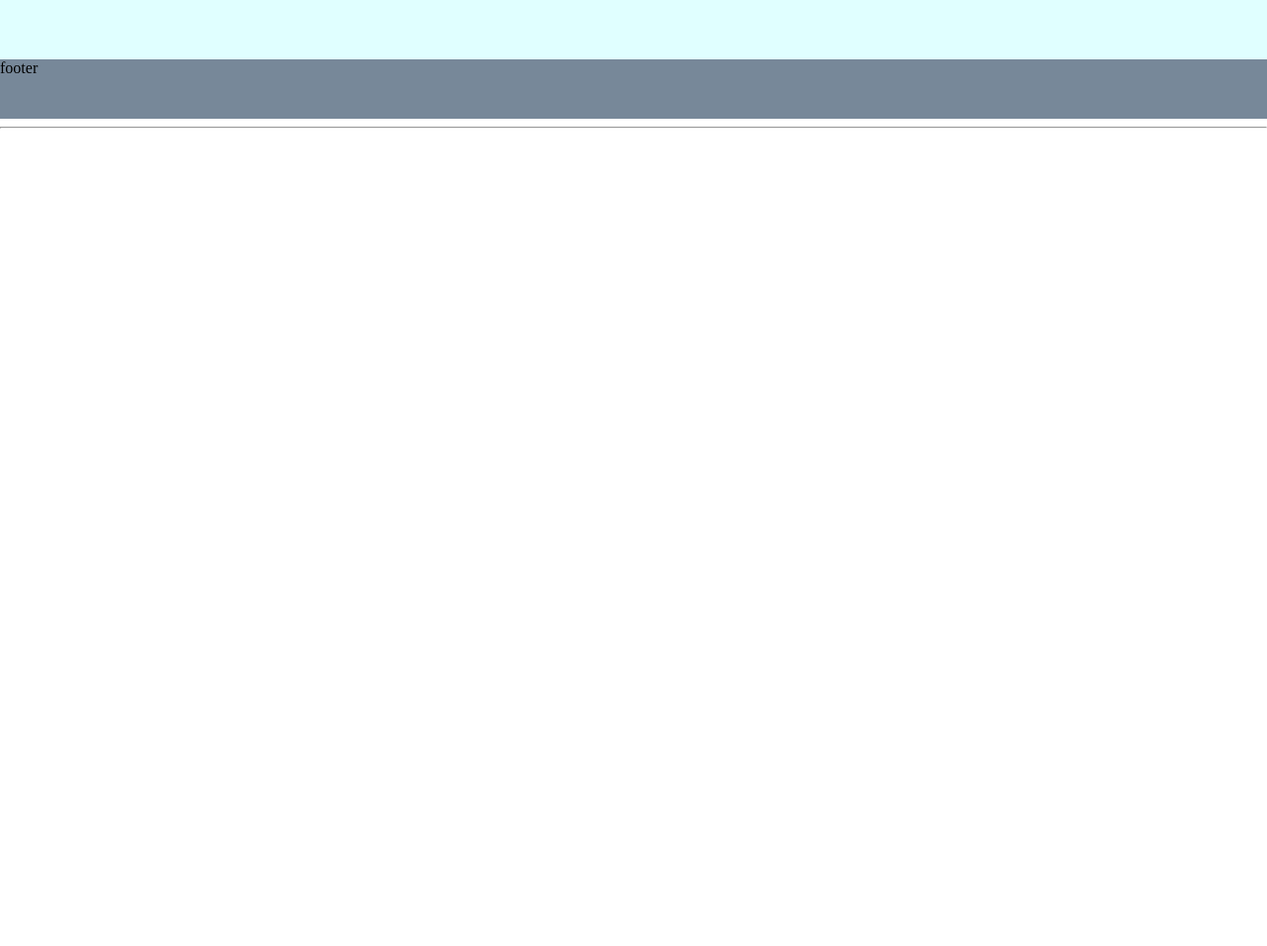
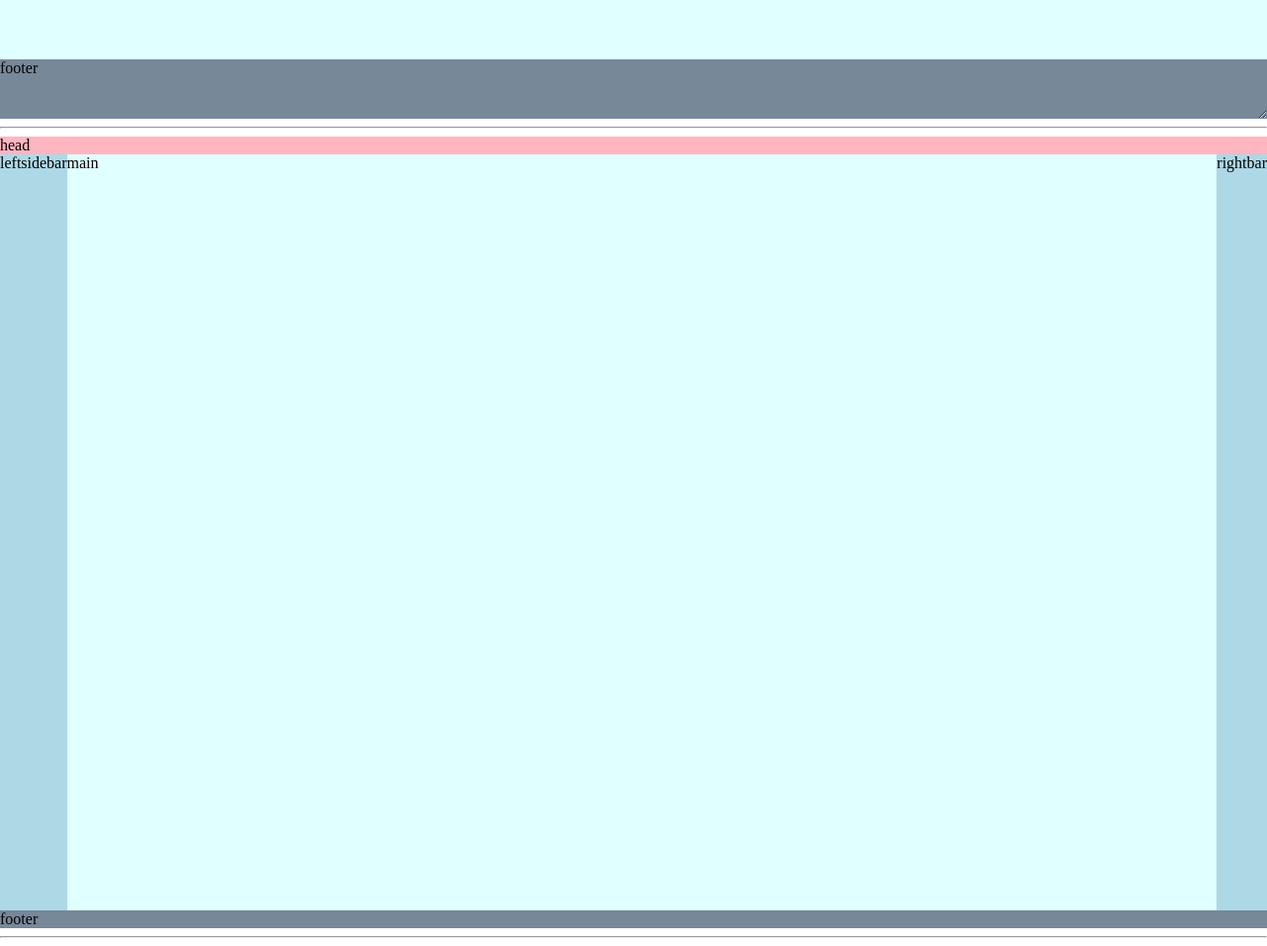
Before and after one commit to souhardswami/css_layout, a plain HTML site: page index.html in a window 1280 px wide. Shown: the part 2734-3690 px from the top of the page at 99% size. Before the commit the page ends 2872 px from the top, so only its background shows below. Drawn offline with Linux system fonts and the light colour scheme.

Commit message:
classic holy grall layout

```diff
--- a/index.html
+++ b/index.html
@@ -44,6 +44,14 @@
         <div class="footer purple" contenteditable>footer</div>
     </div>
     <hr>
+    <div class="layout five">
+        <div class="head coral">head</div>
+        <div class="leftbar blue">leftsidebar</div>
+        <div class="main cyan" >main</div>
+        <div class="rightbar blue" >rightbar</div>
+        <div class="footer purple">footer</div>
+    </div>
+    <hr>
 
 </body>
 </html>
--- a/style.css
+++ b/style.css
@@ -85,9 +85,39 @@ body{
 }
 .four .head{
     height: 60px;
+    resize: both;
+    overflow: auto;
 
 }
 .four .footer{
     height: 60px;
+    resize: both;
+    overflow: auto;
 
 }
+
+.five{
+    display: grid;
+    grid-template-rows: auto 1fr auto;
+    grid-template-columns: auto 1fr auto;
+}
+
+.five .head{
+    grid-column: 1/4;
+}
+
+.five .leftbar{
+    grid-column: 1/2;
+}
+
+
+.five .main{
+    grid-column: 2/3;
+}
+
+.five .rightbar{
+    grid-column: 3/4;
+}
+.five .footer{
+    grid-column: 1/4;
+}
```
